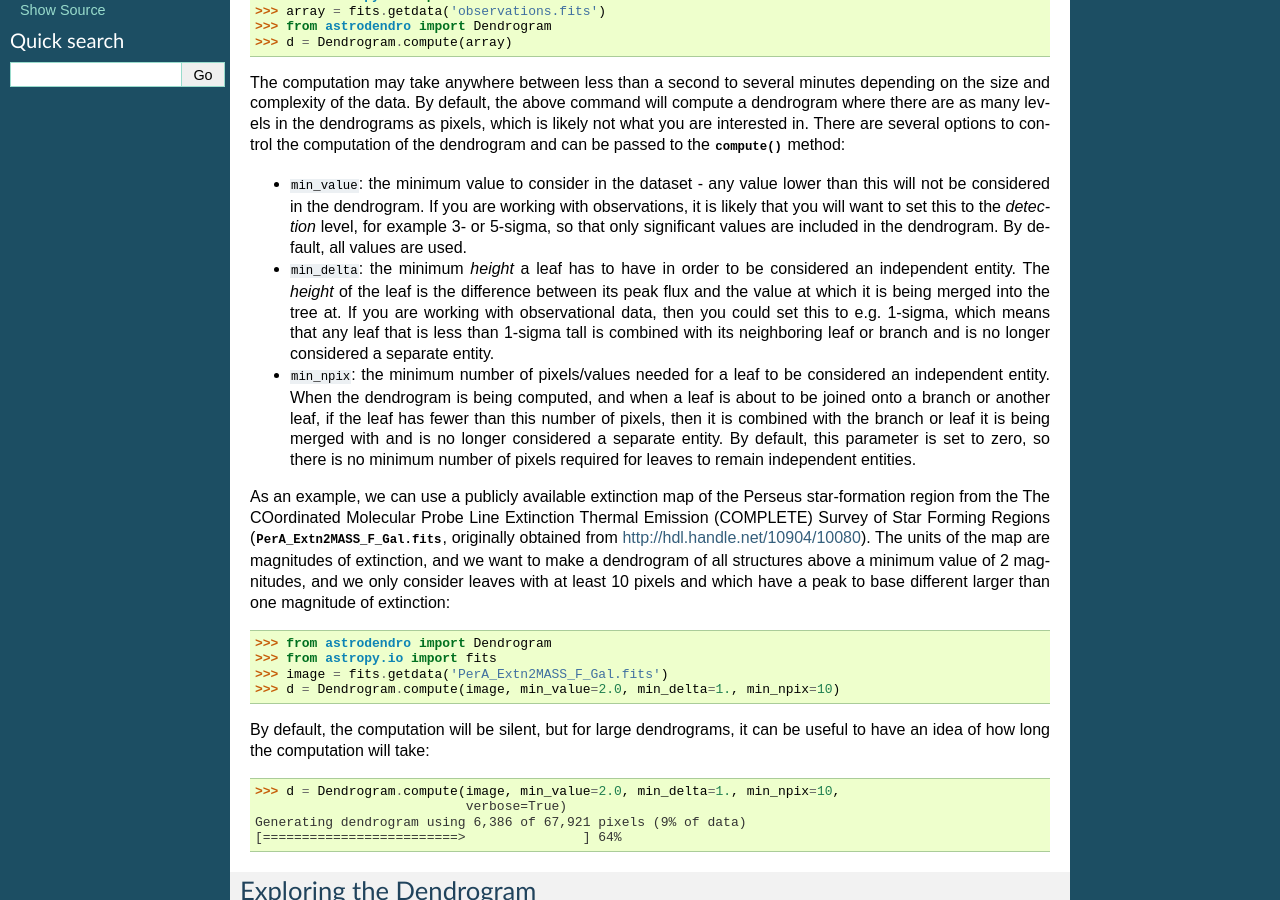
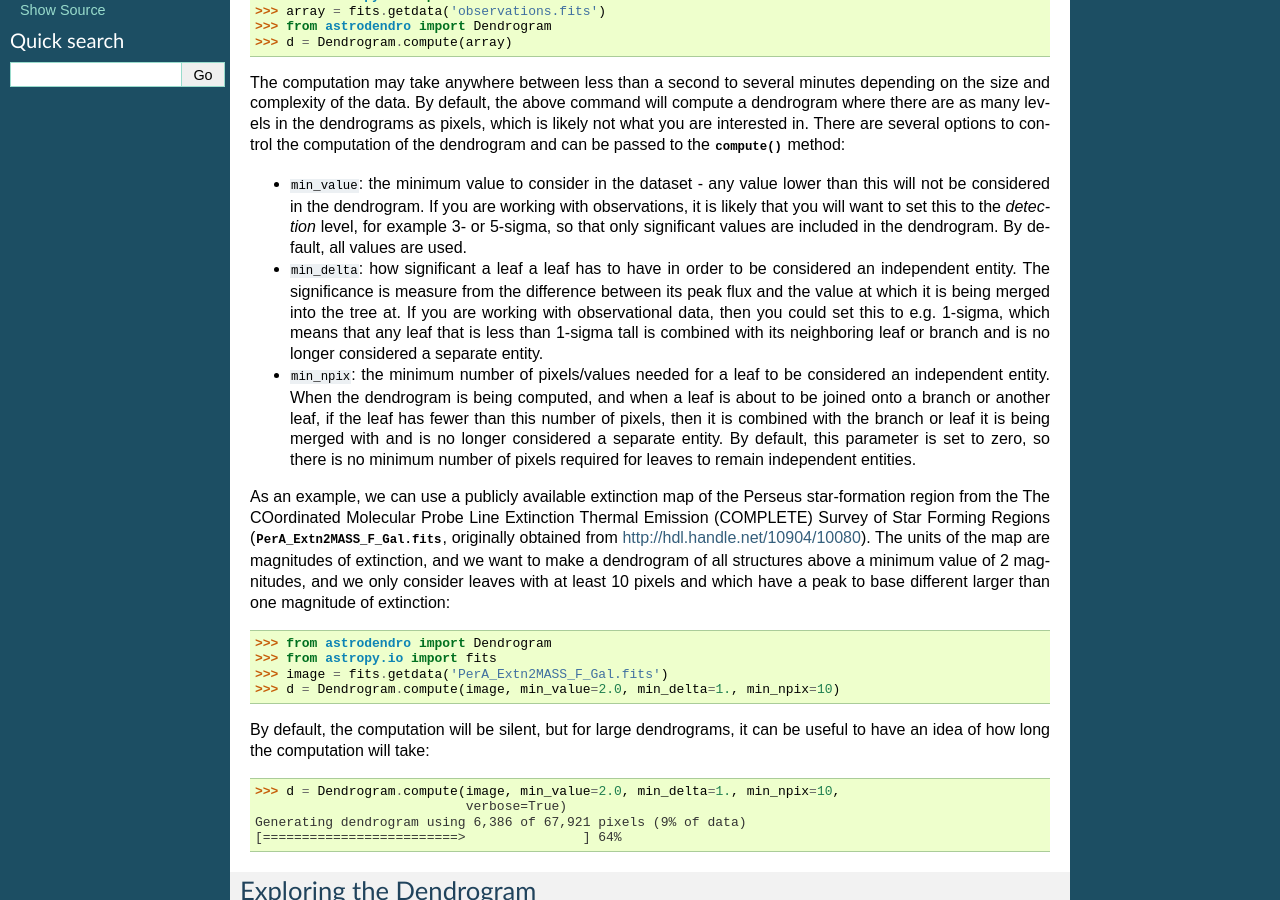
Before and after one commit to dendrograms/astrodendro, a Sphinx documentation site: the page built from docs/using.rst, in a window 1280 px wide and 900 px high, scrolled down 366 px. Built offline with Sphinx 7.4.7, drawn with Linux system fonts in a browser that asks for light colours.

Commit message:
Update description for new definition of height

```diff
--- a/docs/using.rst
+++ b/docs/using.rst
@@ -34,13 +34,13 @@
   `detection` level, for example 3- or 5-sigma, so that only significant
   values are included in the dendrogram. By default, all values are used.
 
-* ``min_delta``: the minimum `height` a leaf has to have in order to be
-  considered an independent entity. The `height` of the leaf is the difference
-  between its peak flux and the value at which it is being merged into the
-  tree at. If you are working with observational data, then you could set this
-  to e.g. 1-sigma, which means that any leaf that is less than 1-sigma tall is
-  combined with its neighboring leaf or branch and is no longer considered a
-  separate entity.
+* ``min_delta``: how significant a leaf a leaf has to have in order to be
+  considered an independent entity. The significance is measure from the
+  difference between its peak flux and the value at which it is being merged
+  into the tree at. If you are working with observational data, then you could
+  set this to e.g. 1-sigma, which means that any leaf that is less than 1-sigma
+  tall is combined with its neighboring leaf or branch and is no longer
+  considered a separate entity.
 
 * ``min_npix``: the minimum number of pixels/values needed for a leaf to be
   considered an independent entity. When the dendrogram is being computed,
```
